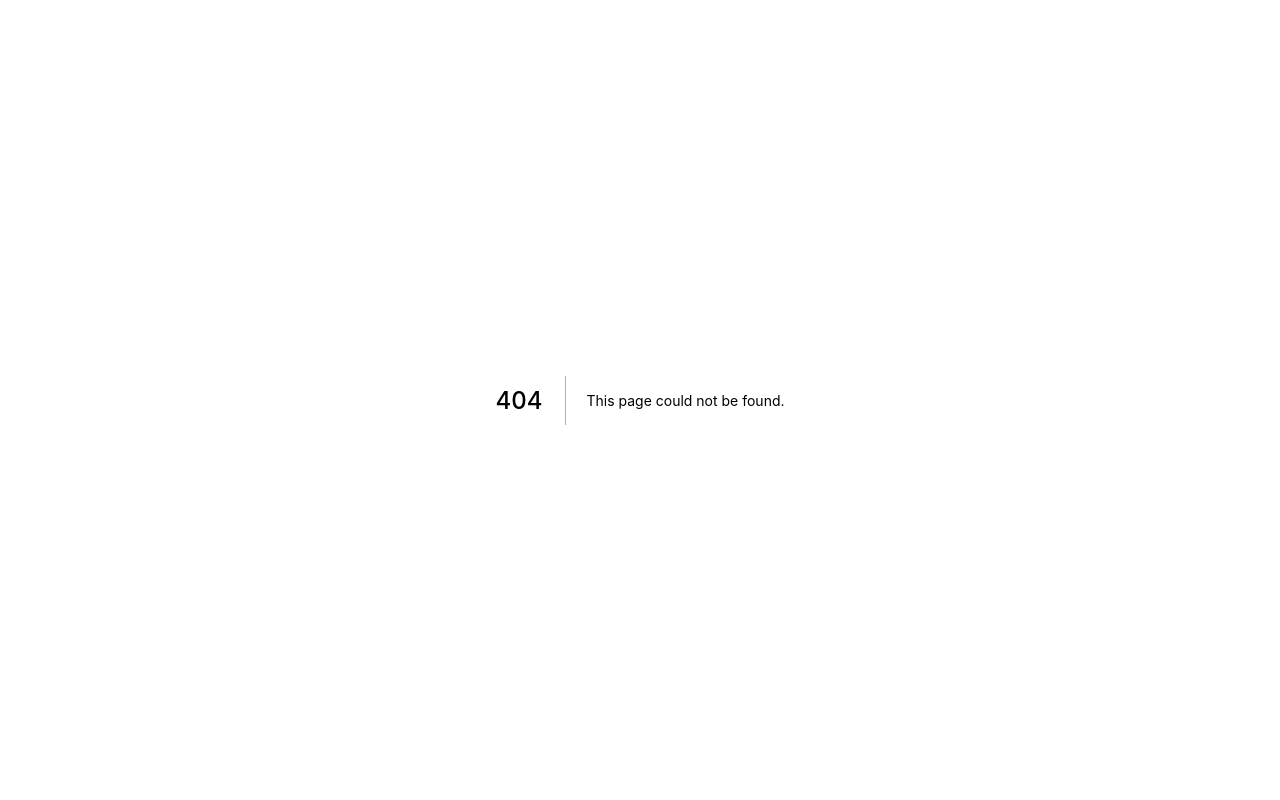
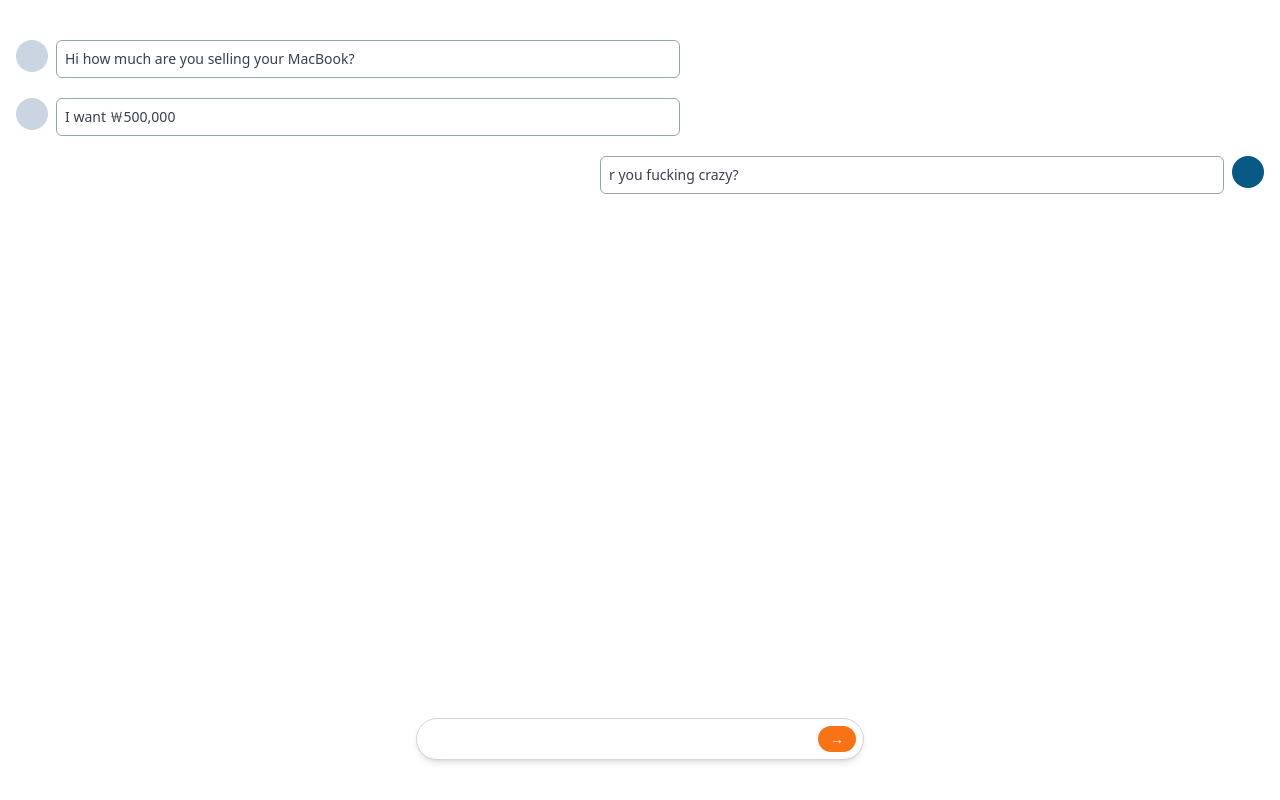
Before and after one commit to NathanJeong/carrot-market, a Next.js app: page /chats/1 in a window 1280 px wide. Before the commit this address had no page. Built offline with nearby package versions, Linux system fonts and the light colour scheme.

Commit message:
#3.9 Chat Detail

```diff
--- /dev/null
+++ b/pages/chats/[id].tsx
@@ -0,0 +1,41 @@
+import type { NextPage } from "next";
+
+const ChatDetail: NextPage = () => {
+  return (
+    <div className="px-4 py-10 space-y-5">
+      <div className="flex items-start space-x-2">
+        <div className="w-8 h-8 rounded-full bg-slate-300" />
+        <div className="w-1/2 text-sm text-gray-700 p-2 border border-slate-400 rounded-md">
+          <p>Hi how much are you selling your MacBook?</p>
+        </div>
+      </div>
+      <div className="flex items-start space-x-2">
+        <div className="w-8 h-8 rounded-full bg-slate-300" />
+        <div className="w-1/2 text-sm text-gray-700 p-2 border border-slate-400 rounded-md">
+          <p>I want ￦500,000</p>
+        </div>
+      </div>
+      <div className="flex flex-row-reverse items-start space-x-2 space-x-reverse">
+        <div className="w-8 h-8 rounded-full bg-sky-800" />
+        <div className="w-1/2 text-sm text-gray-700 p-2 border border-slate-400 rounded-md">
+          <p>r you fucking crazy?</p>
+        </div>
+      </div>
+      <div className="fixed w-full mx-auto max-w-md bottom-10 inset-x-0">
+        <div className="flex relative items-center">
+          <input
+            type="text"
+            className="shadow-md rounded-full w-full border-gray-300 focus:ring-orange-500 focus:outline-none pr-12 focus:border-orange-500"
+          />
+          <div className="absolute inset-y-0 flex py-2 pr-2 right-0">
+            <button className="flex focus:ring-2 focus:ring-offset-2 focus:ring-orange-500 items-center bg-orange-500 rounded-full px-3 hover:bg-orange-600 cursor-pointer text-sm text-white">
+              &rarr;
+            </button>
+          </div>
+        </div>
+      </div>
+    </div>
+  );
+};
+
+export default ChatDetail;
```
Also changed, not shown: pages/chats/index.tsx (renamed from pages/chats.tsx).
